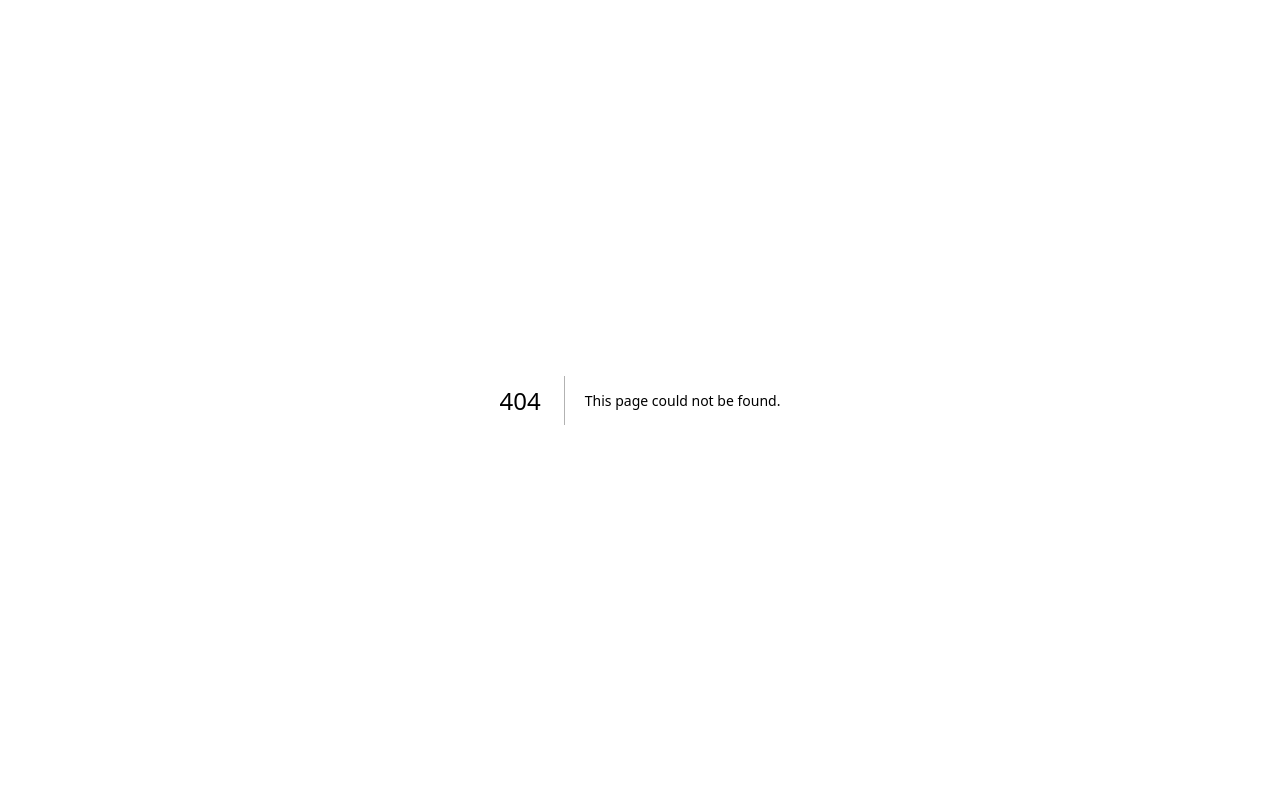
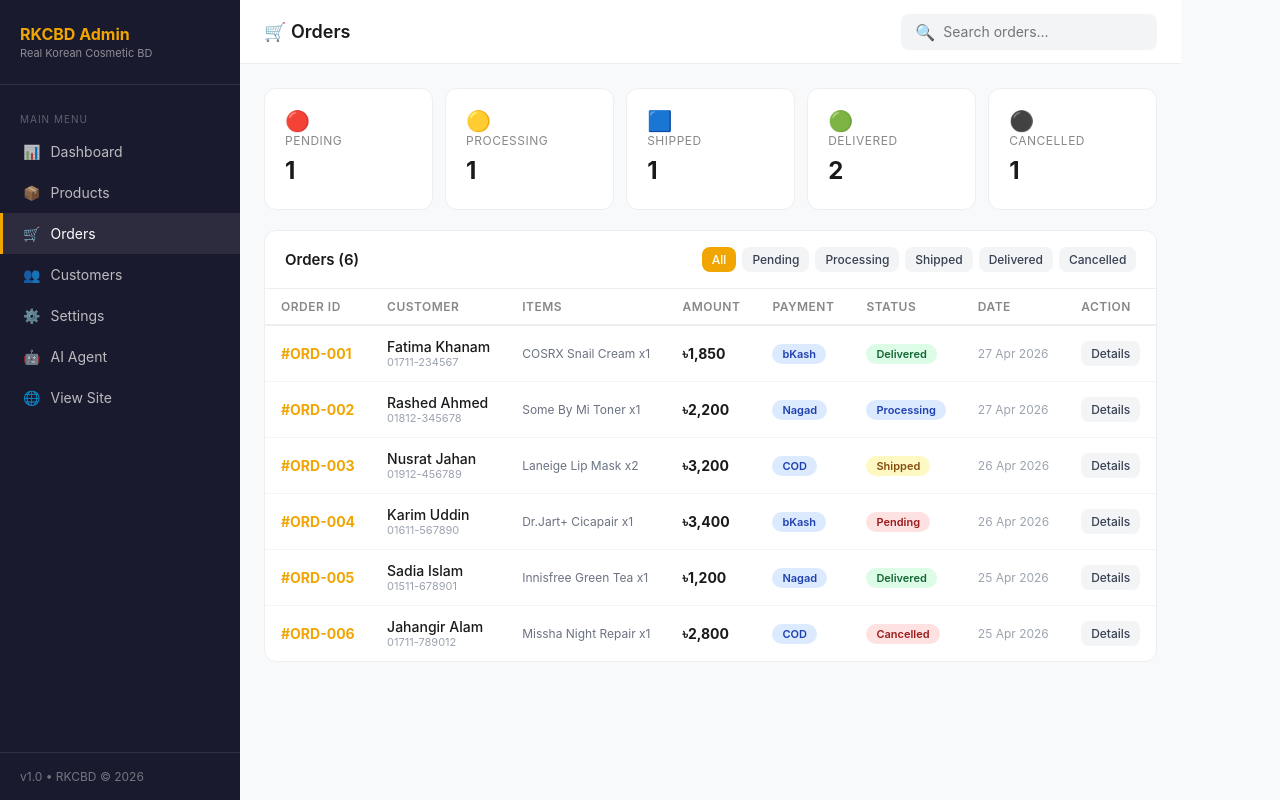
Before and after one commit to sajalbd89-beep/real-korean-cosmetic-bd, a Next.js app: page /admin/orders in a window 1280 px wide. Before the commit this address had no page. Built offline with nearby package versions, Linux system fonts and the light colour scheme.

Commit message:
Add OrdersPage component for order management

```diff
--- /dev/null
+++ b/app/admin/orders/page.jsx
@@ -0,0 +1,105 @@
+'use client';
+import { useState } from 'react';
+
+const initialOrders = [
+  { id: '#ORD-001', customer: 'Fatima Khanam', phone: '01711-234567', address: 'Dhanmondi, Dhaka', items: 'COSRX Snail Cream x1', amount: 1850, payment: 'bKash', status: 'Delivered', date: '27 Apr 2026' },
+  { id: '#ORD-002', customer: 'Rashed Ahmed', phone: '01812-345678', address: 'Mirpur, Dhaka', items: 'Some By Mi Toner x1', amount: 2200, payment: 'Nagad', status: 'Processing', date: '27 Apr 2026' },
+  { id: '#ORD-003', customer: 'Nusrat Jahan', phone: '01912-456789', address: 'Sylhet Sadar', items: 'Laneige Lip Mask x2', amount: 3200, payment: 'COD', status: 'Shipped', date: '26 Apr 2026' },
+  { id: '#ORD-004', customer: 'Karim Uddin', phone: '01611-567890', address: 'Chittagong', items: 'Dr.Jart+ Cicapair x1', amount: 3400, payment: 'bKash', status: 'Pending', date: '26 Apr 2026' },
+  { id: '#ORD-005', customer: 'Sadia Islam', phone: '01511-678901', address: 'Rajshahi', items: 'Innisfree Green Tea x1', amount: 1200, payment: 'Nagad', status: 'Delivered', date: '25 Apr 2026' },
+  { id: '#ORD-006', customer: 'Jahangir Alam', phone: '01711-789012', address: 'Gazipur', items: 'Missha Night Repair x1', amount: 2800, payment: 'COD', status: 'Cancelled', date: '25 Apr 2026' },
+];
+
+const statusColors = { Delivered: 'badge-success', Processing: 'badge-info', Shipped: 'badge-warning', Pending: 'badge-danger', Cancelled: 'badge-danger' };
+const allStatuses = ['All', 'Pending', 'Processing', 'Shipped', 'Delivered', 'Cancelled'];
+
+export default function OrdersPage() {
+  const [orders, setOrders] = useState(initialOrders);
+  const [filter, setFilter] = useState('All');
+  const [search, setSearch] = useState('');
+  const [selected, setSelected] = useState(null);
+
+  const filtered = orders.filter(o =>
+    (filter === 'All' || o.status === filter) &&
+    (o.customer.toLowerCase().includes(search.toLowerCase()) || o.id.includes(search))
+  );
+
+  const updateStatus = (id, newStatus) => {
+    setOrders(orders.map(o => o.id === id ? { ...o, status: newStatus } : o));
+    if (selected?.id === id) setSelected({ ...selected, status: newStatus });
+  };
+
+  return (
+    <div>
+      <div className="admin-topbar">
+        <h1>🛒 Orders</h1>
+        <div className="topbar-actions">
+          <div className="search-box"><span>🔍</span><input placeholder="Search orders..." value={search} onChange={e => setSearch(e.target.value)} /></div>
+        </div>
+      </div>
+      <div className="admin-content">
+        <div style={{ display: 'grid', gridTemplateColumns: 'repeat(5,1fr)', gap: 12, marginBottom: 20 }}>
+          {[['Pending','🔴'], ['Processing','🟡'], ['Shipped','🟦'], ['Delivered','🟢'], ['Cancelled','⚫']].map(([s, dot]) => (
+            <div key={s} className="stat-card" style={{ cursor: 'pointer', border: filter === s ? '2px solid #f0a500' : '' }} onClick={() => setFilter(filter === s ? 'All' : s)}>
+              <div style={{ fontSize: 20 }}>{dot}</div>
+              <div className="stat-label">{s}</div>
+              <div className="stat-value" style={{ fontSize: 24 }}>{orders.filter(o => o.status === s).length}</div>
+            </div>
+          ))}
+        </div>
+        <div style={{ display: 'grid', gridTemplateColumns: selected ? '1fr 340px' : '1fr', gap: 20 }}>
+          <div className="card">
+            <div className="card-header">
+              <h3>Orders ({filtered.length})</h3>
+              <div style={{ display: 'flex', gap: 6 }}>
+                {allStatuses.map(s => <button key={s} className={`btn btn-sm ${filter === s ? 'btn-primary' : 'btn-secondary'}`} onClick={() => setFilter(s)}>{s}</button>)}
+              </div>
+            </div>
+            <table>
+              <thead><tr><th>Order ID</th><th>Customer</th><th>Items</th><th>Amount</th><th>Payment</th><th>Status</th><th>Date</th><th>Action</th></tr></thead>
+              <tbody>
+                {filtered.map(o => (
+                  <tr key={o.id} style={{ cursor: 'pointer' }}>
+                    <td style={{ fontWeight: 700, color: '#f0a500' }}>{o.id}</td>
+                    <td><div style={{ fontWeight: 500 }}>{o.customer}</div><div style={{ fontSize: 11, color: '#9ca3af' }}>{o.phone}</div></td>
+                    <td style={{ fontSize: 12, color: '#6b7280' }}>{o.items}</td>
+                    <td style={{ fontWeight: 700 }}>৳{o.amount.toLocaleString()}</td>
+                    <td><span className="badge badge-info">{o.payment}</span></td>
+                    <td><span className={`badge ${statusColors[o.status]}`}>{o.status}</span></td>
+                    <td style={{ fontSize: 12, color: '#9ca3af' }}>{o.date}</td>
+                    <td><button className="btn btn-secondary btn-sm" onClick={() => setSelected(selected?.id === o.id ? null : o)}>Details</button></td>
+                  </tr>
+                ))}
+              </tbody>
+            </table>
+          </div>
+          {selected && (
+            <div className="card" style={{ height: 'fit-content' }}>
+              <div className="card-header"><h3>Order Details</h3><button className="btn btn-secondary btn-sm" onClick={() => setSelected(null)}>Close</button></div>
+              <div className="card-body">
+                <div style={{ marginBottom: 16 }}>
+                  <div style={{ fontSize: 20, fontWeight: 700, color: '#f0a500' }}>{selected.id}</div>
+                  <div style={{ marginTop: 4 }}><span className={`badge ${statusColors[selected.status]}`}>{selected.status}</span></div>
+                </div>
+                {[['Customer', selected.customer], ['Phone', selected.phone], ['Address', selected.address], ['Items', selected.items], ['Amount', `৳${selected.amount.toLocaleString()}`], ['Payment', selected.payment], ['Date', selected.date]].map(([k,v]) => (
+                  <div key={k} style={{ display: 'flex', justifyContent: 'space-between', padding: '8px 0', borderBottom: '1px solid #f3f4f6', fontSize: 13 }}>
+                    <span style={{ color: '#888', fontWeight: 500 }}>{k}</span>
+                    <span style={{ fontWeight: 600, textAlign: 'right', maxWidth: '60%' }}>{v}</span>
+                  </div>
+                ))}
+                <div style={{ marginTop: 16 }}>
+                  <div style={{ fontSize: 12, color: '#888', marginBottom: 8, fontWeight: 600 }}>UPDATE STATUS</div>
+                  <div style={{ display: 'flex', flexDirection: 'column', gap: 6 }}>
+                    {['Pending','Processing','Shipped','Delivered','Cancelled'].map(s => (
+                      <button key={s} className={`btn btn-sm ${selected.status === s ? 'btn-primary' : 'btn-secondary'}`} onClick={() => updateStatus(selected.id, s)}>{s === selected.status ? '✓ ' : ''}{s}</button>
+                    ))}
+                  </div>
+                </div>
+              </div>
+            </div>
+          )}
+        </div>
+      </div>
+    </div>
+  );
+}
```
